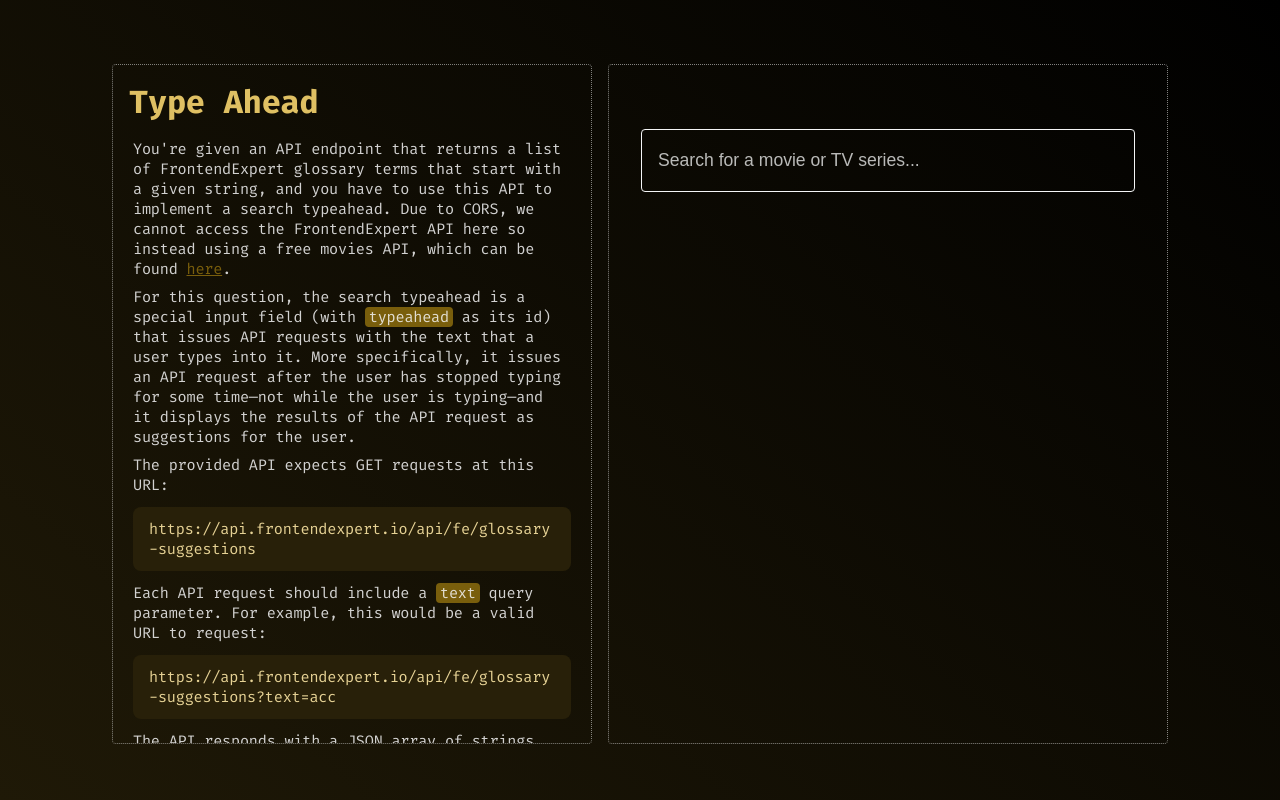
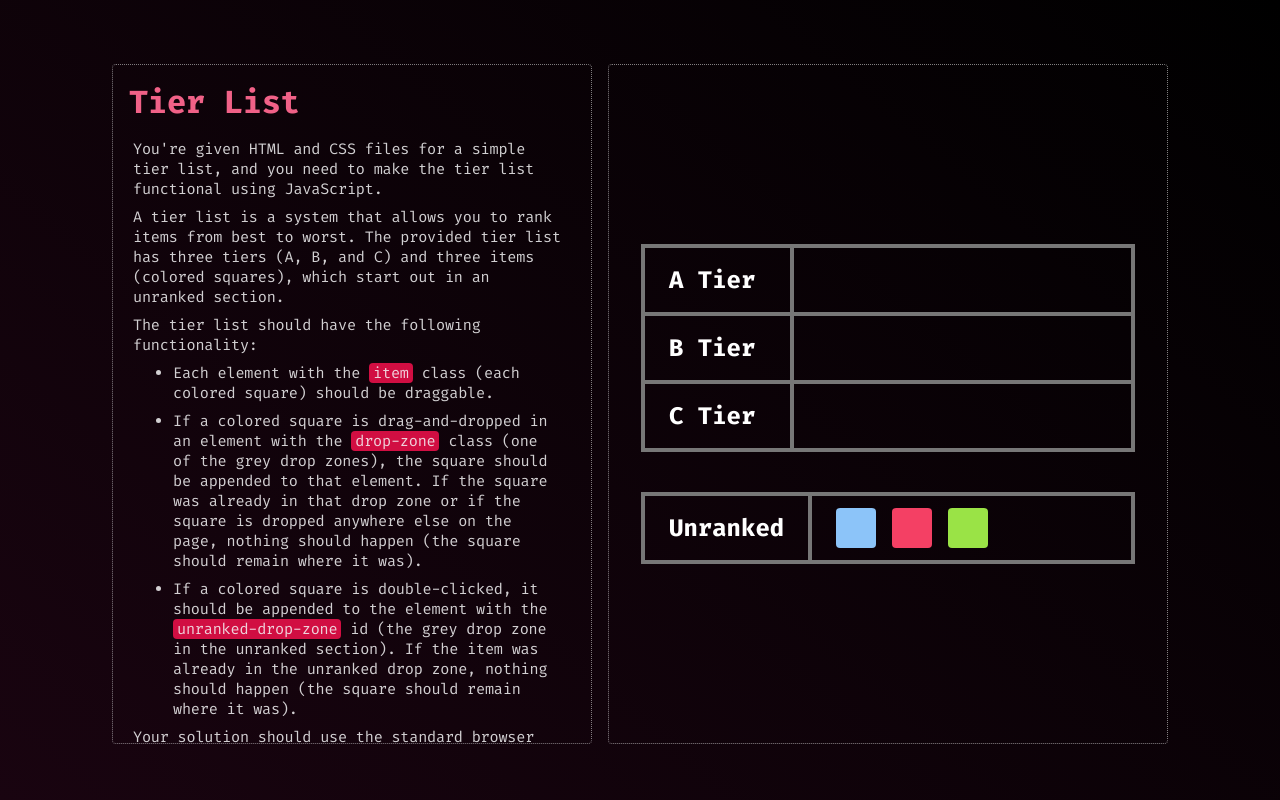
Before and after one commit to DemonDaddy22/frontend-expert, a React (Create React App) app: page / in a window 1280 px wide. Built offline with nearby package versions, Linux system fonts and the light colour scheme.

Commit message:
Add question details and tier list base structure

```diff
--- a/src/App.tsx
+++ b/src/App.tsx
@@ -1,13 +1,13 @@
 import React from 'react';
 import './App.scss';
-import TypeAhead from './components/TypeAhead';
+import TierList from './components/TierList';
 import ThemeContextProvider from './context/ThemeContext';
 
 function App() {
   return (
     <ThemeContextProvider>
       <div className='container'>
-        <TypeAhead />
+        <TierList />
       </div>
     </ThemeContextProvider>
   );
--- /dev/null
+++ b/src/components/TierList/index.tsx
@@ -0,0 +1,70 @@
+import React from 'react';
+import classes from './styles.module.scss';
+import ProjectPage from '../ProjectPage';
+import QuestionDetails from '../QuestionDetails';
+import { PROJECT_COLORS } from '../../constants/theme';
+
+const TierList: React.FC<Props> = () => {
+  return (
+    <ProjectPage background={PROJECT_COLORS.PROJECT34.background} containerClassName={classes.pageContainer}>
+      <QuestionDetails
+        title='Tier List'
+        titleClassName={classes.questionTitle}
+        containerClassName={classes.questionDetails}
+        descriptionClassName={classes.questionDescription}>
+        <p>
+          You're given HTML and CSS files for a simple tier list, and you need to make the tier list functional using
+          JavaScript.
+        </p>
+        <p>
+          A tier list is a system that allows you to rank items from best to worst. The provided tier list has three
+          tiers (A, B, and C) and three items (colored squares), which start out in an unranked section.
+        </p>
+        <p>The tier list should have the following functionality:</p>
+        <ul>
+          <li>
+            Each element with the <span className={classes.questionDescriptionHighlight}>item</span> class (each colored
+            square) should be draggable.
+          </li>
+          <li>
+            If a colored square is drag-and-dropped in an element with the{' '}
+            <span className={classes.questionDescriptionHighlight}>drop-zone</span> class (one of the grey drop zones),
+            the square should be appended to that element. If the square was already in that drop zone or if the square
+            is dropped anywhere else on the page, nothing should happen (the square should remain where it was).
+          </li>
+          <li>
+            If a colored square is double-clicked, it should be appended to the element with the{' '}
+            <span className={classes.questionDescriptionHighlight}>unranked-drop-zone</span> id (the grey drop zone in
+            the unranked section). If the item was already in the unranked drop zone, nothing should happen (the square
+            should remain where it was).
+          </li>
+        </ul>
+        <p>Your solution should use the standard browser drag-and-drop API.</p>
+      </QuestionDetails>
+      <section className={classes.solutionContainer}>
+        <div className={classes.tier}>
+          <h3 className={classes.tierTitle}>A Tier</h3>
+          <div className={classes.dropZone}></div>
+        </div>
+        <div className={classes.tier}>
+          <h3 className={classes.tierTitle}>B Tier</h3>
+          <div className={classes.dropZone}></div>
+        </div>
+        <div className={classes.tier}>
+          <h3 className={classes.tierTitle}>C Tier</h3>
+          <div className={classes.dropZone}></div>
+        </div>
+        <div className={`${classes.tier} ${classes.tierUnranked}`}>
+          <h3 className={classes.tierTitle}>Unranked</h3>
+          <div className={classes.dropZone}>
+            <div className={`${classes.item} ${classes.itemBlue}`} draggable />
+            <div className={`${classes.item} ${classes.itemRed}`} draggable />
+            <div className={`${classes.item} ${classes.itemGreen}`} draggable />
+          </div>
+        </div>
+      </section>
+    </ProjectPage>
+  );
+};
+
+export default TierList;
--- /dev/null
+++ b/src/components/TierList/styles.module.scss
@@ -0,0 +1,108 @@
+@import '../../constants/theme.scss';
+@import '../../utils/mixins.scss';
+
+.pageContainer {
+  @media screen and (min-width: 992px) {
+    overflow-y: hidden;
+  }
+}
+
+.questionDetails {
+  @media screen and (min-width: 992px) {
+    max-width: 40rem;
+    max-height: 85vh;
+    overflow-y: auto;
+  }
+}
+
+.questionDescription {
+  @include spacing (0 0.25rem);
+  word-break: break-word;
+  white-space: break-spaces;
+
+  a {
+    color: $project-highlight-34;
+  }
+}
+
+.questionTitle {
+  color: $project-header-34;
+}
+
+.questionDescriptionHighlight {
+  @include spacing (0 0.25rem);
+  background-color: $project-highlight-34;
+  border-radius: 0.25rem;
+}
+
+.solutionContainer {
+  @include spacing (2rem);
+  border: 1px dotted rgba($color: $white, $alpha: 0.5);
+  border-radius: 0.25rem;
+  overflow-y: hidden;
+  align-self: stretch;
+  display: flex;
+  flex-direction: column;
+  align-items: center;
+  justify-content: center;
+
+  @media screen and (min-width: 992px) {
+    @include spacing (4rem 2rem);
+    max-height: 85vh;
+    width: 35rem;
+  }
+}
+
+.tier {
+  display: flex;
+  flex-direction: row;
+  width: 100%;
+  border: 0.25rem solid $grey-3;
+
+  &:not(:first-of-type) {
+    border-top: none;
+  }
+}
+
+.tierTitle {
+  color: $white;
+  border-right: 0.25rem solid $grey-3;
+  flex: 1;
+  @include spacing (1rem 1.5rem);
+
+  @media screen and (min-width: 1200px) {
+    font-size: 1.5rem;
+  }
+}
+
+.tierUnranked {
+  border-top: 0.25rem solid $grey-3 !important;
+  @include spacing ($margin: 2.5rem 0 0);
+}
+
+.dropZone {
+  @include spacing (0.5rem 1.5rem);
+  display: flex;
+  flex-direction: row;
+  align-items: center;
+  flex: 3;
+  gap: 1rem;
+}
+
+.item {
+  width: 2.5rem;
+  height: 2.5rem;
+  border-radius: 0.25rem;
+
+  &.itemBlue {
+    background-color: $blue-3;
+  }
+
+  &.itemRed {
+    background-color: $red-2;
+  }
+
+  &.itemGreen {
+    background-color: $green-2;
+  }
+}
--- a/src/constants/theme.scss
+++ b/src/constants/theme.scss
@@ -257,3 +257,8 @@
 $project-highlight-33: #795E0C;
 $project-code-33: #282009;
 $project-output-33: #E6D295;
+
+// project-34
+$project-bg-34: linear-gradient(40deg, #190410 0%, $black 100%);
+$project-header-34: #F06187;
+$project-highlight-34: #D10E42;
--- a/src/constants/theme.ts
+++ b/src/constants/theme.ts
@@ -123,4 +123,7 @@
   PROJECT33: {
     background: `linear-gradient(40deg, #1F1907 0%, ${COLORS.BLACK} 100%)`,
   },
+  PROJECT34: {
+    background: `linear-gradient(40deg, #190410 0%, ${COLORS.BLACK} 100%)`,
+  },
 };
```
